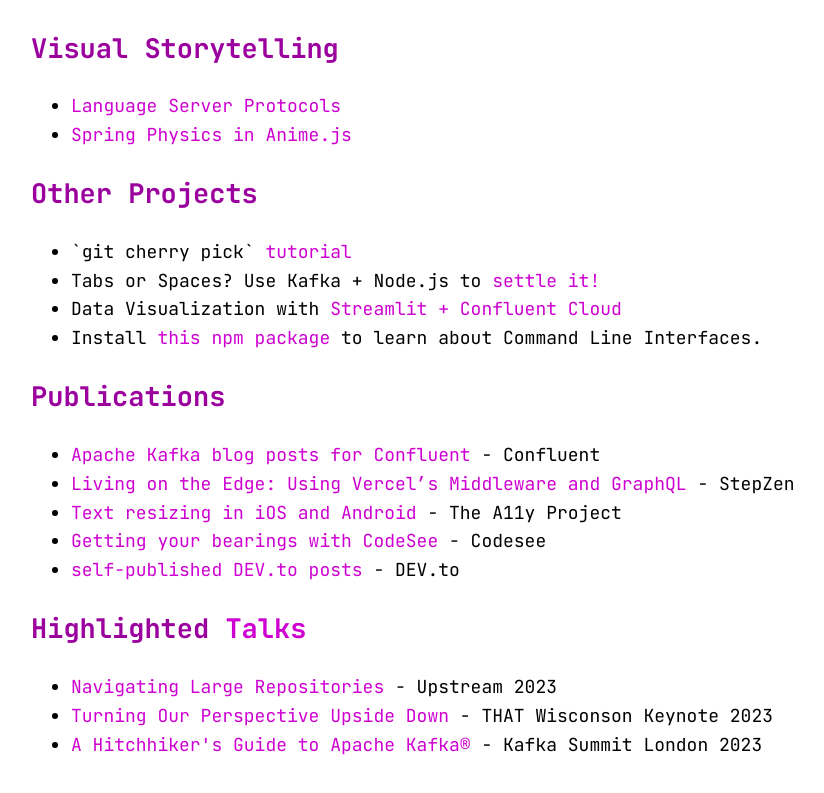
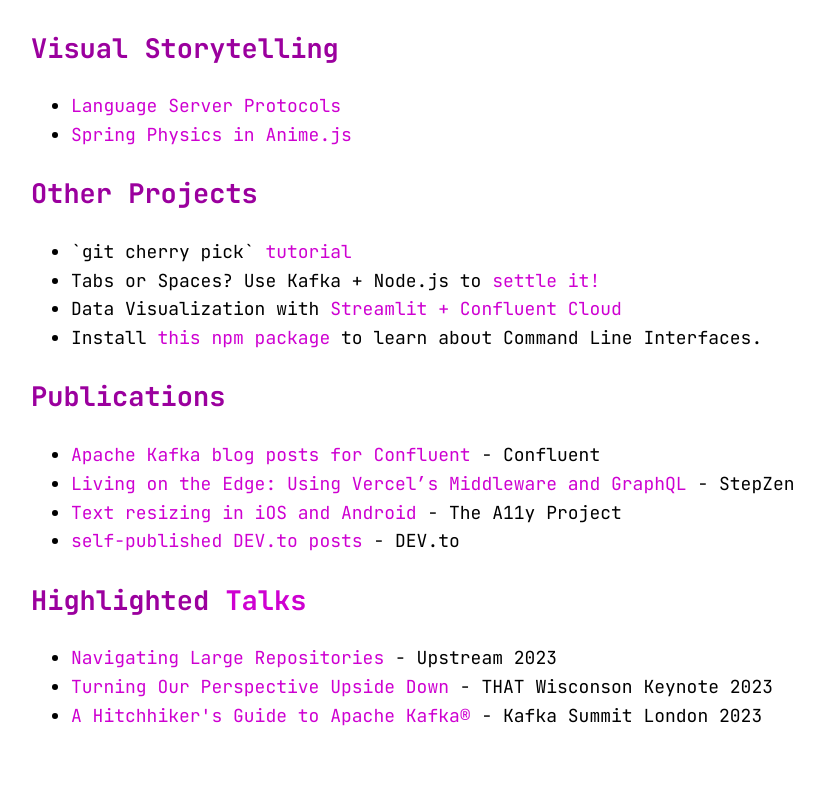
Before and after one commit to Cerchie/my-site-and-blog, a Next.js app: page / in a window 1280 px wide. Shown: the part 720-1513 px from the top of the page, without its empty margins (115-939 px from the left). Built offline with nearby package versions, Linux system fonts and the light colour scheme.

Commit message:
remove codesee link

```diff
--- a/pages/index.js
+++ b/pages/index.js
@@ -94,10 +94,6 @@
                 <br />
           </li>
           <li className={utilStyles.listItem}>
-            <Link href="https://learn.codesee.io/getting-your-bearings/">Getting your bearings with CodeSee</Link> - Codesee
-                <br />
-          </li>
-          <li className={utilStyles.listItem}>
             <Link href="https://dev.to/cerchie">self-published DEV.to posts</Link> - DEV.to
                 <br />
           </li>
```
